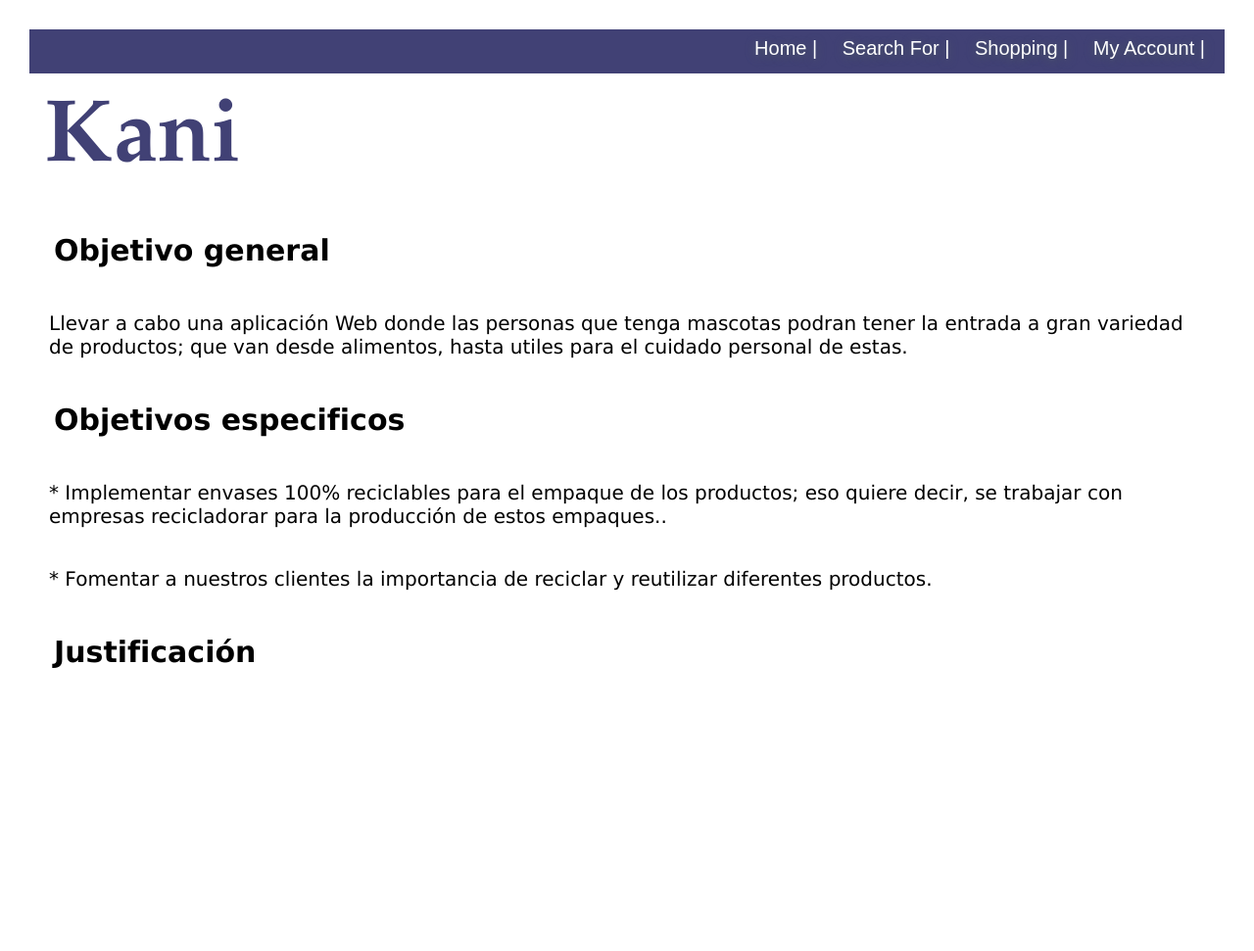
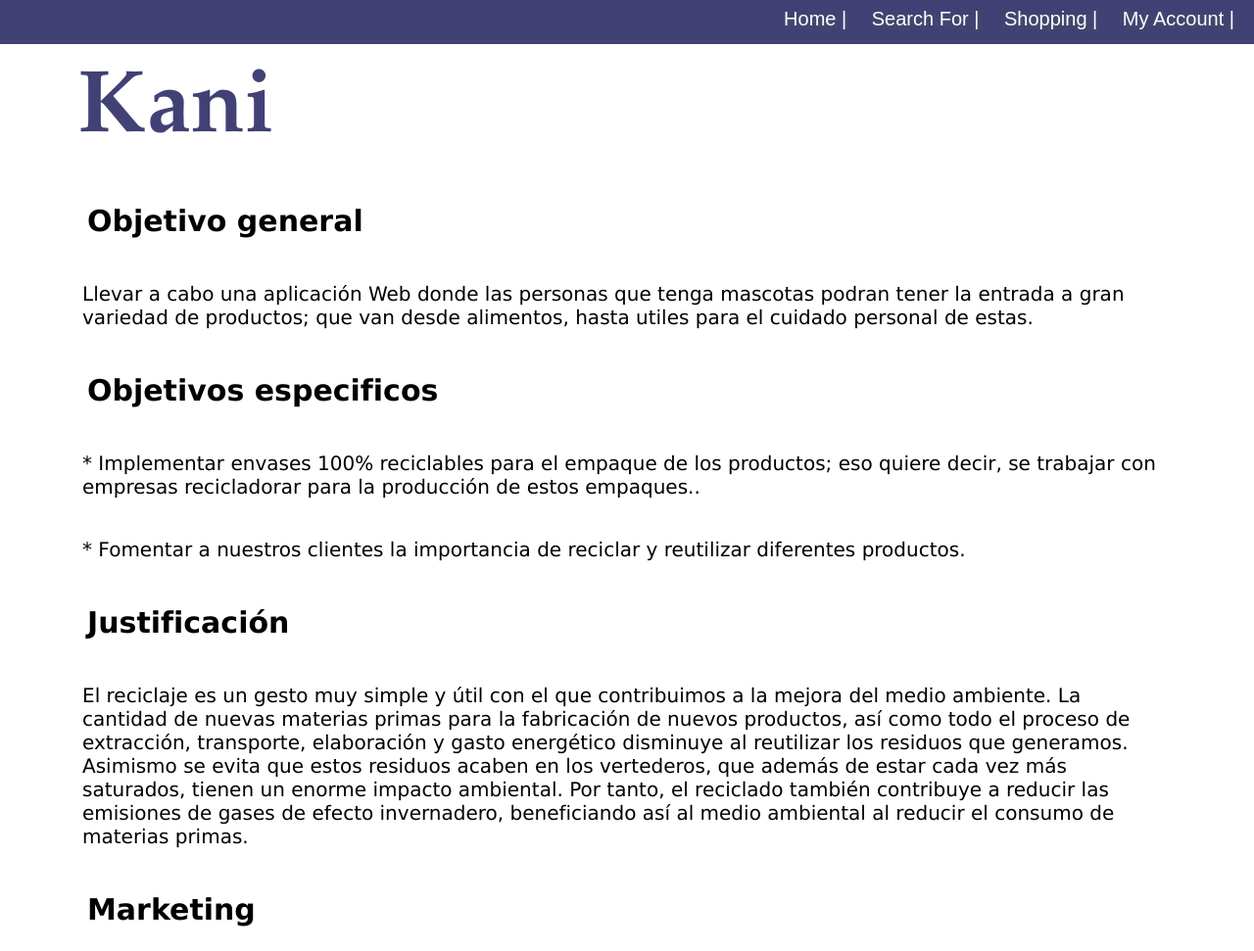
Before and after one commit to Ana24vasquez/proyectokani, a plain HTML site: page index.html in a window 1280 px wide. Shown: the whole page at 98% size. Before the commit the page ends 800 px from the top, so only its background shows below. Drawn offline with Linux system fonts and the light colour scheme.

Commit message:
Se agrega margen

```diff
--- a/index.html
+++ b/index.html
@@ -22,7 +22,7 @@
           </nav>
       </header>
 
-      <main>
+      <main class="pool">
 
       <h1 class="titulo">Kani</h1>
       <h3 class="subtitulo">Objetivo general</h3>
@@ -34,6 +34,13 @@
         se trabajar con empresas recicladorar para la producción de estos empaques..</p>
       <p class="texto1"> * Fomentar a nuestros clientes la importancia de reciclar y reutilizar diferentes productos.  </p>
       <h3 class="subtitulo">Justificación</h3>
+      <p class="texto1"> El reciclaje es un gesto muy simple y útil con el que contribuimos a la mejora del medio ambiente.
+        La cantidad de nuevas materias primas para la fabricación de nuevos productos, así como todo el proceso de extracción,
+        transporte, elaboración y gasto energético disminuye al reutilizar los residuos que generamos. Asimismo se evita que estos residuos
+        acaben en los vertederos, que además de estar cada vez más saturados,  tienen un enorme impacto ambiental. Por tanto,
+        el reciclado también contribuye a reducir las emisiones de gases de efecto invernadero,
+        beneficiando así al medio ambiental al reducir el consumo de materias primas.</p>
+        <h3 class="subtitulo">Marketing</h3>
     </main>
     </body>
 </html>
--- a/style.css
+++ b/style.css
@@ -1,6 +1,6 @@
 * {
   box-sizing: border-box;
-  padding: 30;
+  padding: 0;
   margin: 0;
 }
 
@@ -11,7 +11,7 @@ header{
     width: 100%;
     height: 45px;
     overflow:hidden;
-    box-shadow: 0px 30px 40px rgb(255, 255, 255);
+    box-shadow: 0px 20px 30px rgb(255, 255, 255);
     margin-bottom: 0px;
 
 }
@@ -51,11 +51,6 @@ header nav{
 }
 
 
-
-
-
-
-
 .header-nav a::after {
   content: " | ";
 }
@@ -73,11 +68,17 @@ header nav{
 
  body{
   color: rgb(44, 44, 44);
-  margin: 30px;
   font-family:'Bitter', serif;
   font-size: 23px;
 }
 
+
+.pool{
+  width:90%;
+  max-width: 3000px;
+  margin:auto;
+  overflow:hidden;
+}
 
   .titulo {
     padding: 15px;
```
